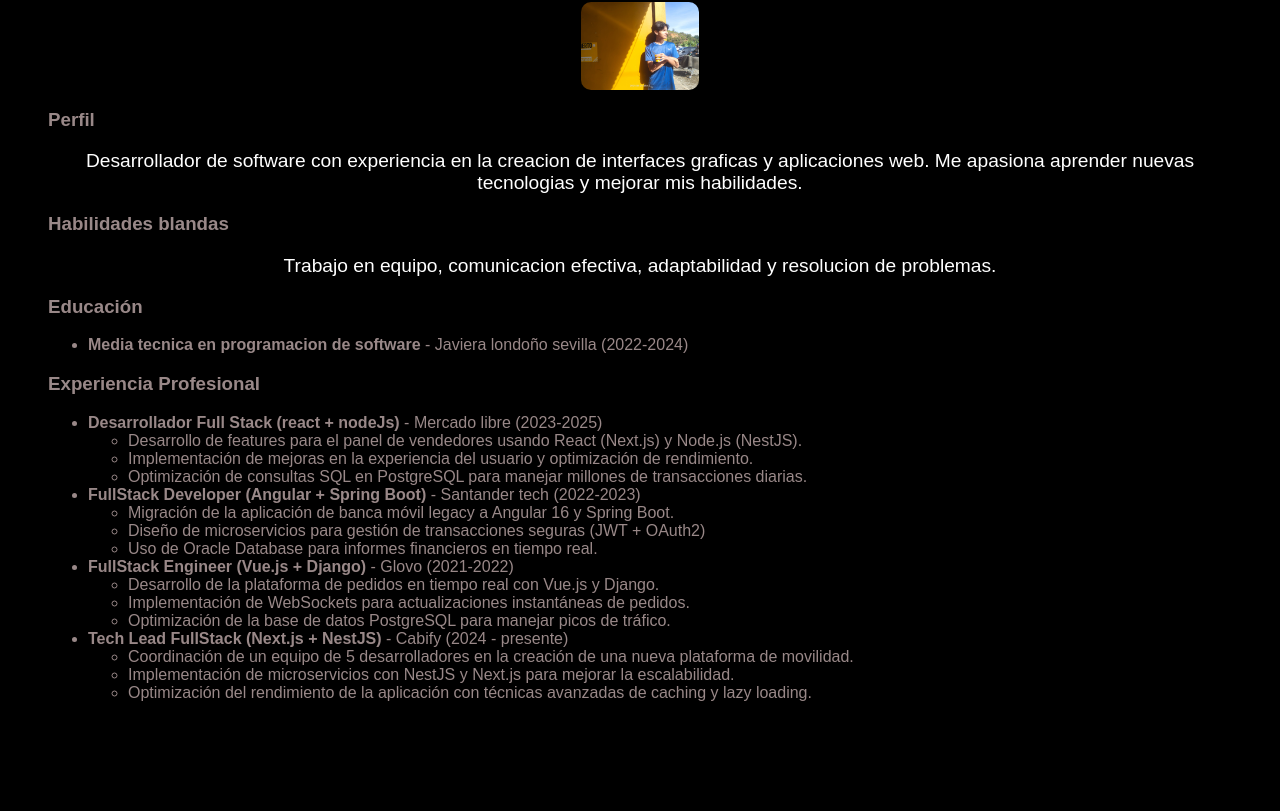
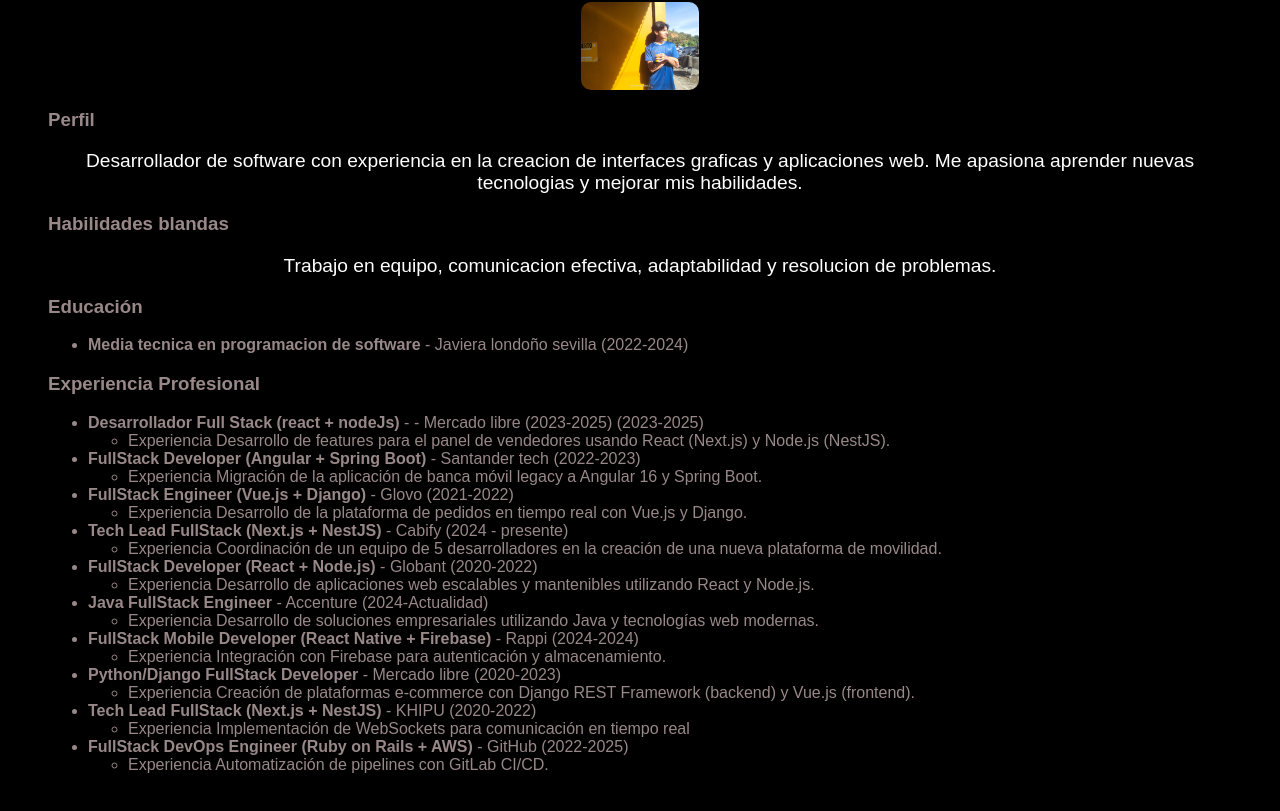
Before and after one commit to mateousug/creacion_anidacion_react, a React (Vite) app: page / in a window 1280 px wide. Shown: the part 291-1102 px from the top of the page. Before the commit the page ends 1057 px from the top, so only its background shows below. Built offline with nearby package versions, Linux system fonts and the light colour scheme.

Commit message:
feat: componente Experiencia dinamico con 10 cargos definidos

```diff
--- a/src/components/Experiencia.jsx
+++ b/src/components/Experiencia.jsx
@@ -1,42 +1,39 @@
 export default function Experiencia() {
+  const experiencia = [
+    { id: 1, puesto: "Desarrollador Full Stack (react + nodeJs)", empresa: "- Mercado libre (2023-2025)", periodo: "2023-2025", descripcion: "Desarrollo de features para el panel de vendedores usando React (Next.js) y Node.js (NestJS)." },
+    { id: 2, puesto: "FullStack Developer (Angular + Spring Boot)", empresa: "Santander tech", periodo: "2022-2023", descripcion: "Migración de la aplicación de banca móvil legacy a Angular 16 y Spring Boot." },
+    { id: 3, puesto: "FullStack Engineer (Vue.js + Django)", empresa: "Glovo", periodo: "2021-2022", descripcion: "Desarrollo de la plataforma de pedidos en tiempo real con Vue.js y Django." },
+    { id: 4, puesto: "Tech Lead FullStack (Next.js + NestJS)", empresa: "Cabify", periodo: "2024 - presente", descripcion: "Coordinación de un equipo de 5 desarrolladores en la creación de una nueva plataforma de movilidad." },
+    { id: 5, puesto: "FullStack Developer (React + Node.js)", empresa: "Globant", periodo: "2020-2022", descripcion: "Desarrollo de aplicaciones web escalables y mantenibles utilizando React y Node.js." },
+    { id: 6, puesto: "Java FullStack Engineer", empresa: "Accenture", periodo: "2024-Actualidad", descripcion: "Desarrollo de soluciones empresariales utilizando Java y tecnologías web modernas." },
+    { id: 7, puesto: "FullStack Mobile Developer (React Native + Firebase)", empresa: "Rappi", periodo: "2024-2024", descripcion: "Integración con Firebase para autenticación y almacenamiento." },
+    { id: 8, puesto: "Python/Django FullStack Developer", empresa: "Mercado libre", periodo: "2020-2023", descripcion: "Creación de plataformas e-commerce con Django REST Framework (backend) y Vue.js (frontend)." },
+    { id: 9, puesto: "Tech Lead FullStack (Next.js + NestJS)", empresa: "KHIPU", periodo: "2020-2022", descripcion: "Implementación de WebSockets para comunicación en tiempo real" },
+    { id: 10, puesto: "FullStack DevOps Engineer (Ruby on Rails + AWS)", empresa: "GitHub", periodo: "2022-2025", descripcion: "Automatización de pipelines con GitLab CI/CD." }
+  ];
+
+  // Renderiza condicionalmente si no hay experiencia
+  if (experiencia.length === 0) {
+    return (
+      <section>
+        <h3>Experiencia Profesional</h3>
+        <p>No se ha registrado experiencia profesional.</p>
+      </section>
+    );
+  }
+
   return (
     <section>
       <h3>Experiencia Profesional</h3>
       <ul>
-        <li>
-          <strong>Desarrollador Full Stack (react + nodeJs)</strong> - Mercado libre (2023-2025)
-          <ul>
-          <li>Desarrollo de features para el panel de vendedores usando React (Next.js) y Node.js (NestJS).</li>
-          <li>Implementación de mejoras en la experiencia del usuario y optimización de rendimiento.</li>
-          <li>Optimización de consultas SQL en PostgreSQL para manejar millones de transacciones diarias.</li>
-          </ul>
-        </li>
-        <li>
-          <strong>FullStack Developer (Angular + Spring Boot)</strong> - Santander tech (2022-2023)
-          <ul>
-            <li>
-              Migración de la aplicación de banca móvil legacy a Angular 16 y Spring Boot.
-            </li>
-            <li>Diseño de microservicios para gestión de transacciones seguras (JWT + OAuth2)</li>
-            <li>Uso de Oracle Database para informes financieros en tiempo real.</li>
-          </ul>
-        </li>
-        <li>
-          <strong>FullStack Engineer (Vue.js + Django)</strong> - Glovo (2021-2022)
-          <ul>
-            <li>Desarrollo de la plataforma de pedidos en tiempo real con Vue.js y Django.</li>
-            <li>Implementación de WebSockets para actualizaciones instantáneas de pedidos.</li>
-            <li>Optimización de la base de datos PostgreSQL para manejar picos de tráfico.</li>
-          </ul>
-        </li>
-        <li>
-          <strong>Tech Lead FullStack (Next.js + NestJS)</strong> - Cabify (2024 - presente)
-          <ul>
-            <li>Coordinación de un equipo de 5 desarrolladores en la creación de una nueva plataforma de movilidad.</li>
-            <li>Implementación de microservicios con NestJS y Next.js para mejorar la escalabilidad.</li>
-            <li>Optimización del rendimiento de la aplicación con técnicas avanzadas de caching y lazy loading.</li>
-          </ul>
-        </li>
+        {experiencia.map((exp) => (
+          <li key={exp.id}>
+            <strong>{exp.puesto}</strong> - {exp.empresa} ({exp.periodo})
+            <ul>
+              <li>Experiencia {exp.descripcion}</li>
+            </ul>
+          </li>
+        ))}
       </ul>
     </section>
   );
```
